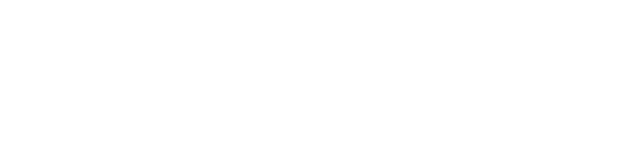
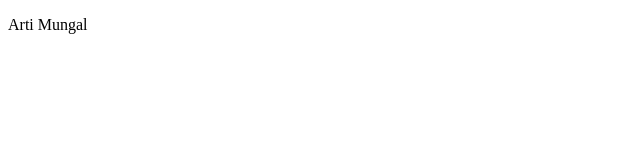
Before and after one commit to artimungal123/learnGitNew1, a plain HTML site: page index.html in a window 1280 px wide. Shown: the whole page, without its empty margins (0-640 px from the left). Drawn offline with Linux system fonts and the light colour scheme.

Commit message:
Added a para

```diff
--- a/index.html
+++ b/index.html
@@ -6,6 +6,6 @@
     <title>Sample Code</title>
 </head>
 <body>
-
+    <p>Arti Mungal</p>
 </body>
 </html>
```
